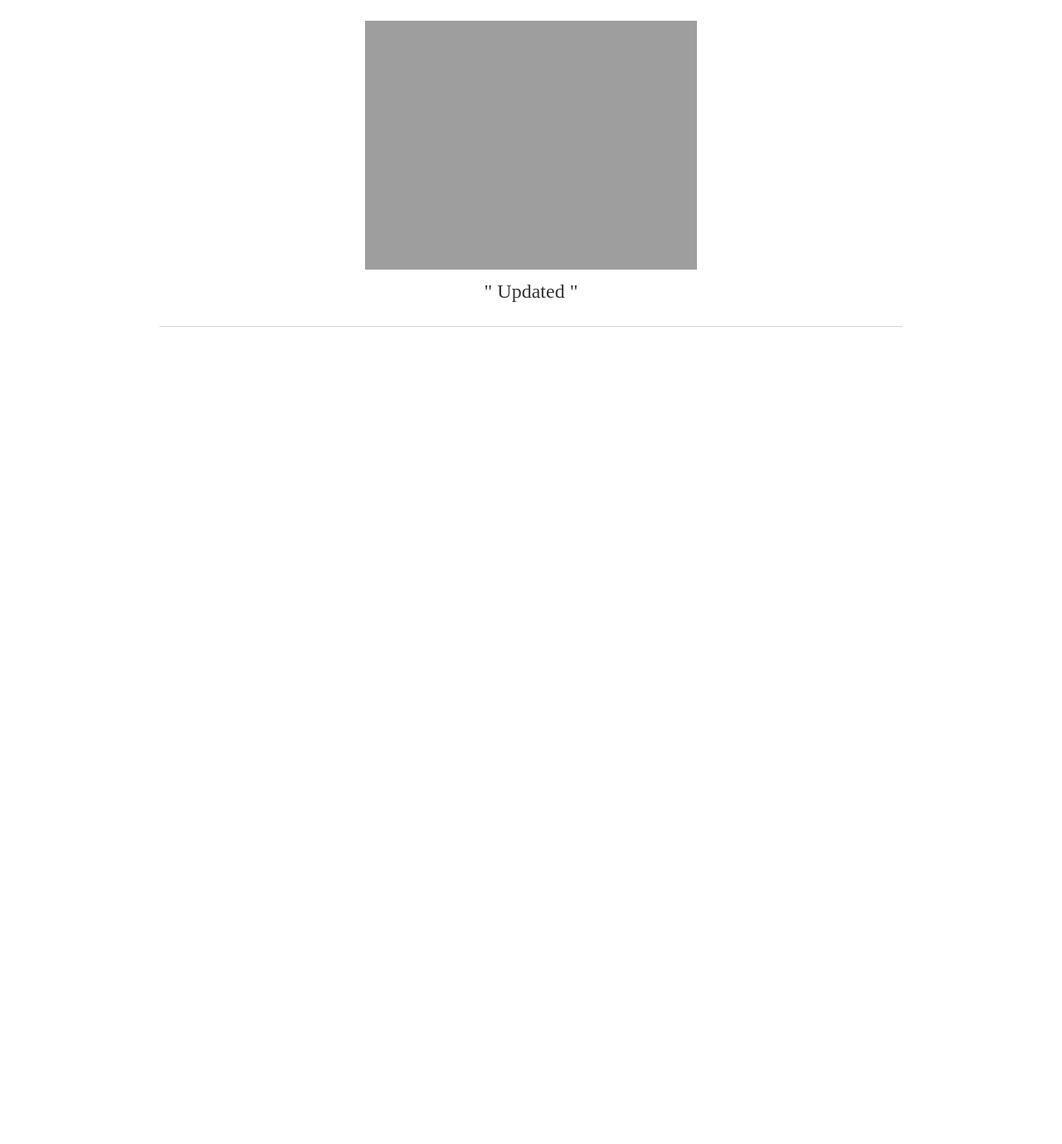
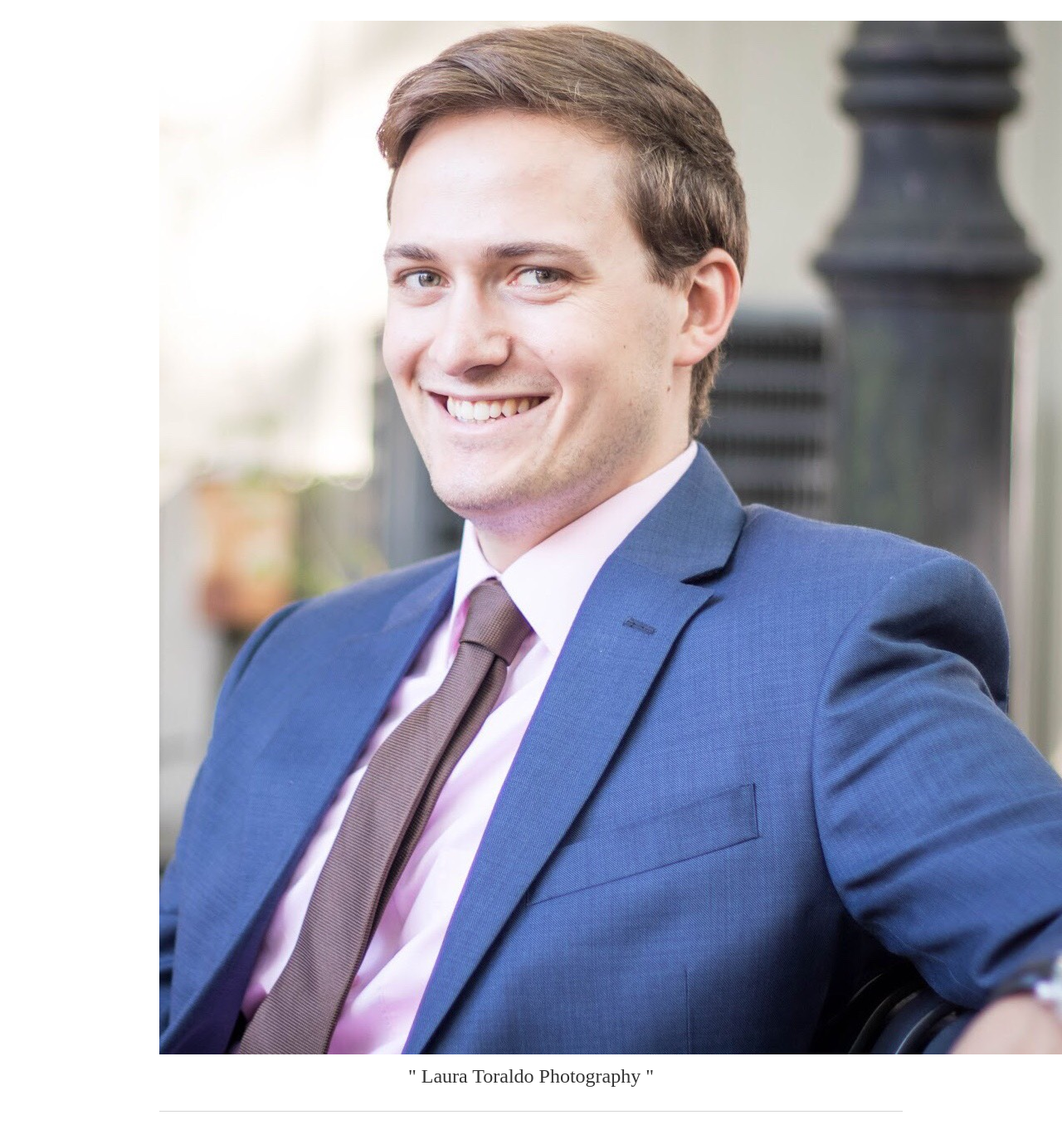
Before and after one commit to leemlb06pmi/leemlb06pmi.github.io, a Jekyll site: the page built from index.html, in a window 1280 px wide and 1400 px high, scrolled down 172 px. Shown: the top 1379 px of the window at 83% size. Built offline with Jekyll 4.4.1, drawn with Linux system fonts in a browser that asks for light colours; before the commit the page ends 900 px from its top, so only the background shows below that.

Commit message:
Update index.html

```diff
--- a/index.html
+++ b/index.html
@@ -6,10 +6,10 @@
 	<h1>Miles Herr, Tenor</h1>
 	<!--<p><em>Lenox, MA</em></p>-->
 	<p>
-		<img src="https://leemlb06pmi.github.io/photos/Cradle_1.jpg" alt="Headshot">
+		<img src="https://leemlb06pmi.github.io/photos/Headshot.jpg" alt="Headshot">
 		<br>
 		"
-		Updated
+		Laura Toraldo Photography
 		"
 	</p>
 </div><!-- /.blurb -->
```
